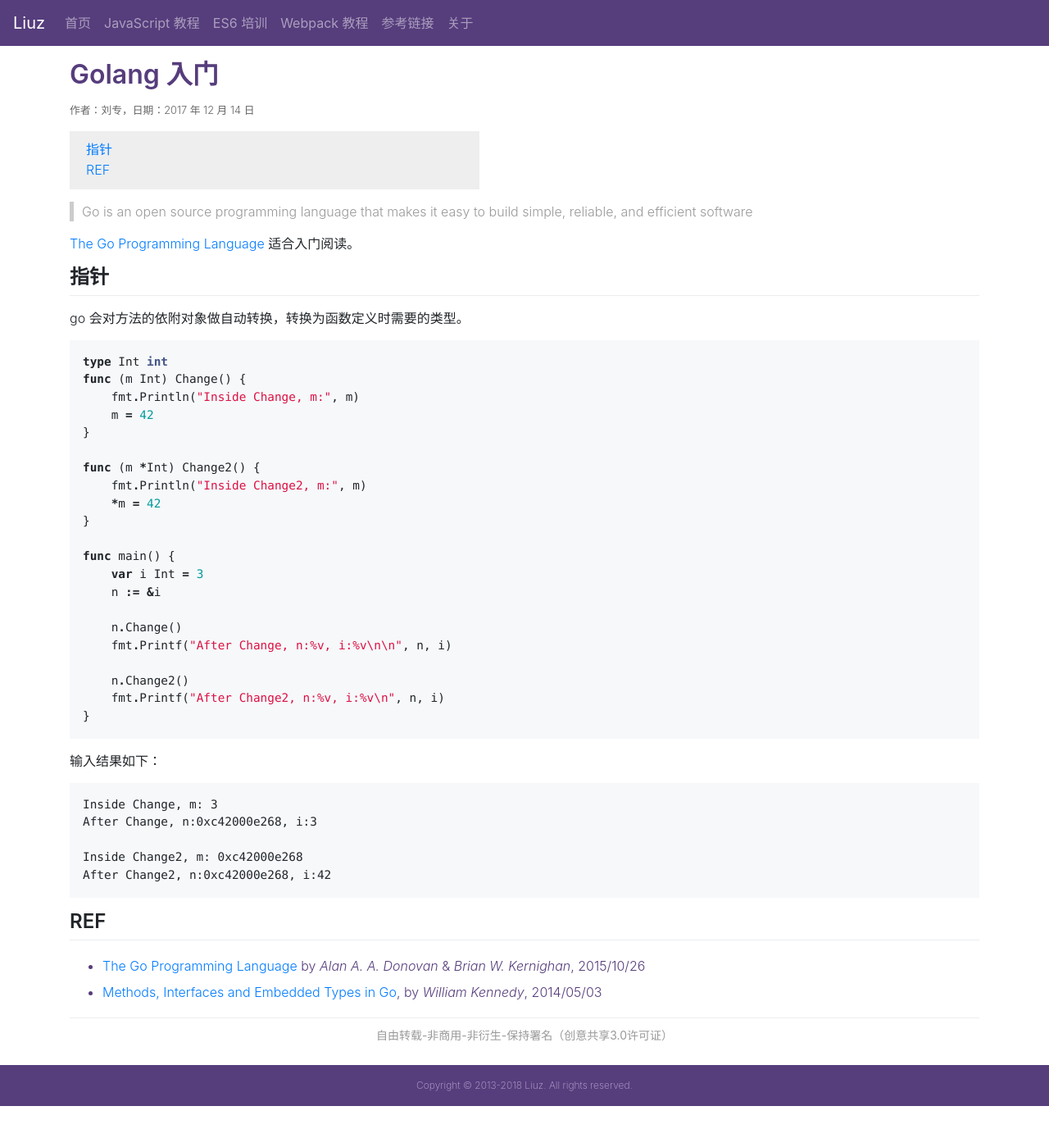
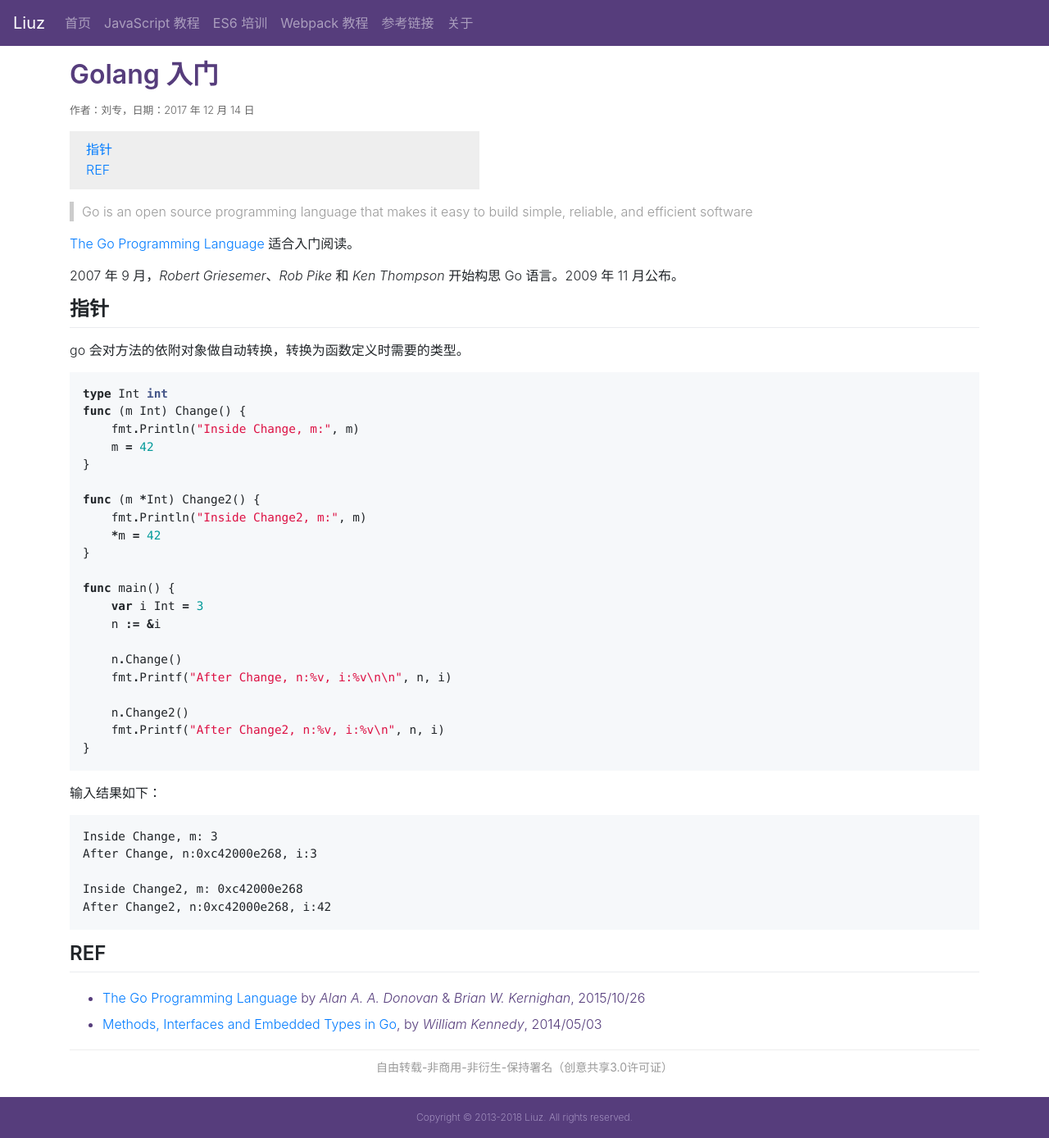
Before and after one commit to liuzhuan/liuzhuan.github.io, a Jekyll site: the page built from _posts/2017-12-14-golang-primer.md, in a window 1280 px wide. Shown: the whole page at 82% size. Built offline with Jekyll 4.4.1, drawn with Linux system fonts in a browser that asks for light colours; nearby versions of some CDN libraries; comment, search, counter and statistics services are not loaded; before the commit the page ends 1349 px from its top, so only the background shows below that.

Commit message:
adding more golang

```diff
--- a/_posts/2017-12-14-golang-primer.md
+++ b/_posts/2017-12-14-golang-primer.md
@@ -10,6 +10,8 @@ date: 2017/12/14
 > Go is an open source programming language that makes it easy to build simple, reliable, and efficient software
 
 [The Go Programming Language][go-lang] 适合入门阅读。
+
+2007 年 9 月，*Robert Griesemer*、*Rob Pike* 和 *Ken Thompson* 开始构思 Go 语言。2009 年 11 月公布。
 
 ## 指针
 
```
